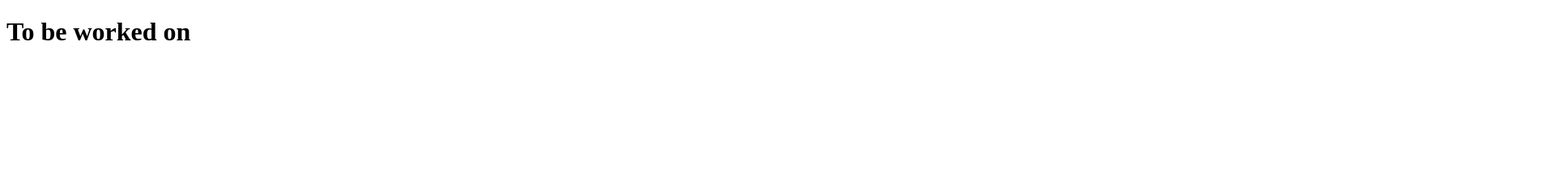
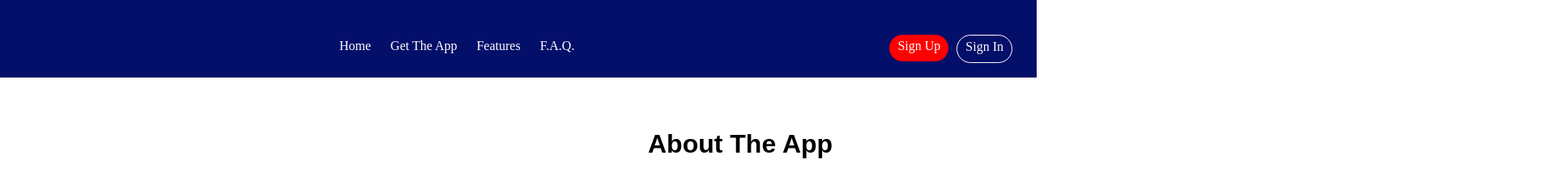
Before and after one commit to Badigribz/Raygribz, a plain HTML site: page about.html in a window 1280 px wide. Shown: the top 234 px of the page at 81% size, 1920 px wide, since content can reach past the window. Drawn offline with Linux system fonts and the light colour scheme.

Commit message:
finnished collab

```diff
--- a/about.html
+++ b/about.html
@@ -4,8 +4,25 @@
     <meta charset="UTF-8">
     <meta name="viewport" content="width=device-width, initial-scale=1.0">
     <title>About section</title>
+    <link rel="stylesheet" href="style.css">
+    <script src="https://kit.fontawesome.com/fadeb3a52a.js" crossorigin="anonymous"></script>
 </head>
 <body>
-        <h1>To be worked on</h1>
+<!-- Created a nav bar onn the about page. I didn't add a paragraph due to no knowledge of what app we're talking about lol -->
+    <div class="nav">
+        <a class="user" href="#"><i class="fa-solid fa-user fa-2xl" style="color: #ffffff;"></i></a>
+        <ul>
+            <li><a href="index.html">Home</a></li>
+            <li><a href="">Get The App</a></li>
+            <li><a href="">Features</a></li>
+            <li><a href="">F.A.Q.</a></li>
+            <li id="log"><a href="">Sign In</a></li>
+            <li id="sign"><a href="">Sign Up</a></li>
+        </ul>
+    </div>
+
+    <div>
+        <h1 class="heading">About The App</h1>
+    </div>
 </body>
 </html>
--- a/style.css
+++ b/style.css
@@ -13,15 +13,22 @@
 .nav ul li{
     padding: 10px;
     display: inline;
+
 }
+/* added a position to align with the list */
 #log{
     padding-top: 5px;
     float: right;
+    position: relative;
+    bottom: 5px;
 }
+/* added a position to align with the list */
 #sign{
     padding-top: 5px;
     float: right;
     margin-right: 10px;
+    position: relative;
+    bottom: 5px;
 }
 .nav ul li a{
     text-decoration: none;
@@ -44,3 +51,17 @@
     border-color: #fff;
     border-radius: 20px;
 }
+.user{
+    position: relative;
+    right: 55rem;
+    top: 2.8rem;
+}
+
+/* for about.html */
+.heading{
+    position: relative;
+    left: 50rem;
+    top: 4rem;
+    font-size: xx-large;
+    font-family: 'Hedvig Letters Sans', sans-serif;
+}
```
Also changed, not shown: index.html (+2 -0 lines).
